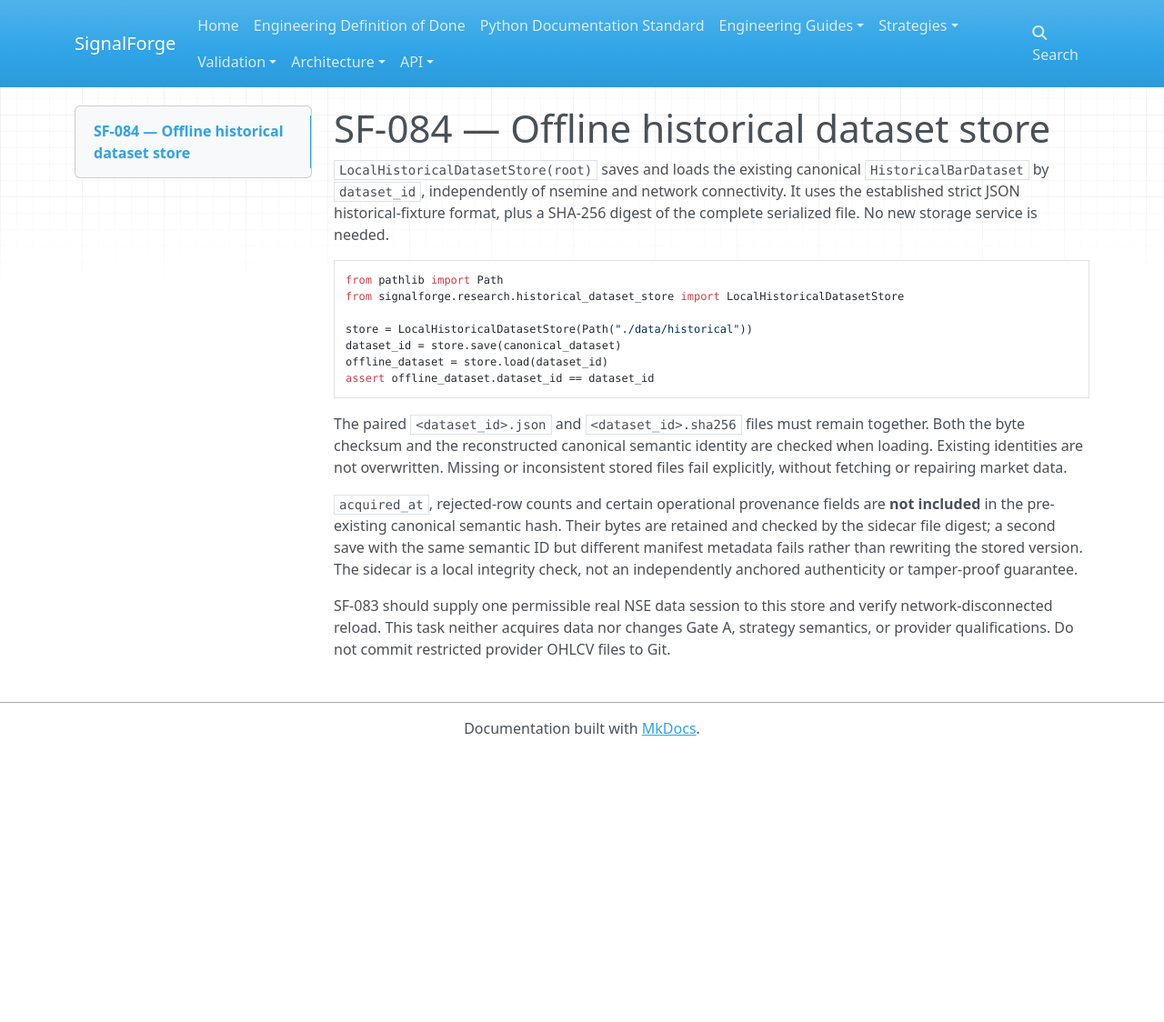
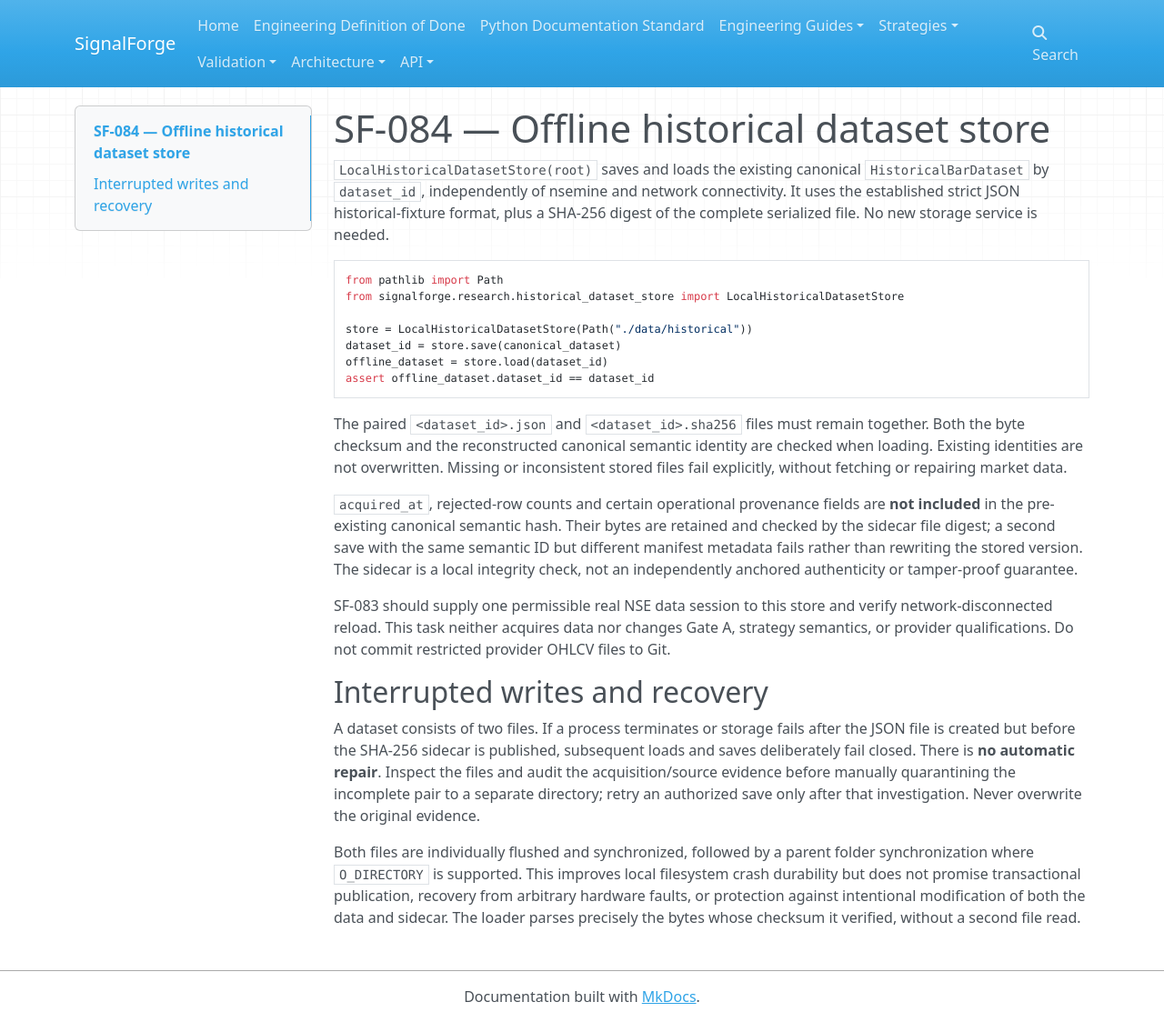
Before and after one commit to harishkamathuk/signalforge, an MkDocs documentation site: the page built from docs/validation/sf-084-offline-historical-dataset-store.md, in a window 1280 px wide and 1124 px high. Shown: the whole window at 91% size. Built offline with MkDocs 1.6.1, drawn with Linux system fonts in a browser that asks for light colours; nearby versions of some CDN libraries.

Commit message:
docs(SF-084): document torn-publication quarantine and durability boundaries

```diff
--- a/docs/validation/sf-084-offline-historical-dataset-store.md
+++ b/docs/validation/sf-084-offline-historical-dataset-store.md
@@ -32,3 +32,19 @@ SF-083 should supply one permissible real NSE data session to this store and
 verify network-disconnected reload. This task neither acquires data nor
 changes Gate A, strategy semantics, or provider qualifications. Do not commit
 restricted provider OHLCV files to Git.
+
+## Interrupted writes and recovery
+
+A dataset consists of two files. If a process terminates or storage fails after the
+JSON file is created but before the SHA-256 sidecar is published, subsequent
+loads and saves deliberately fail closed. There is **no automatic repair**.
+Inspect the files and audit the acquisition/source evidence before manually
+quarantining the incomplete pair to a separate directory; retry an authorized
+save only after that investigation. Never overwrite the original evidence.
+
+Both files are individually flushed and synchronized, followed by a parent
+folder synchronization where `O_DIRECTORY` is supported. This improves local
+filesystem crash durability but does not promise transactional publication,
+recovery from arbitrary hardware faults, or protection against intentional
+modification of both the data and sidecar. The loader parses precisely the
+bytes whose checksum it verified, without a second file read.
```
